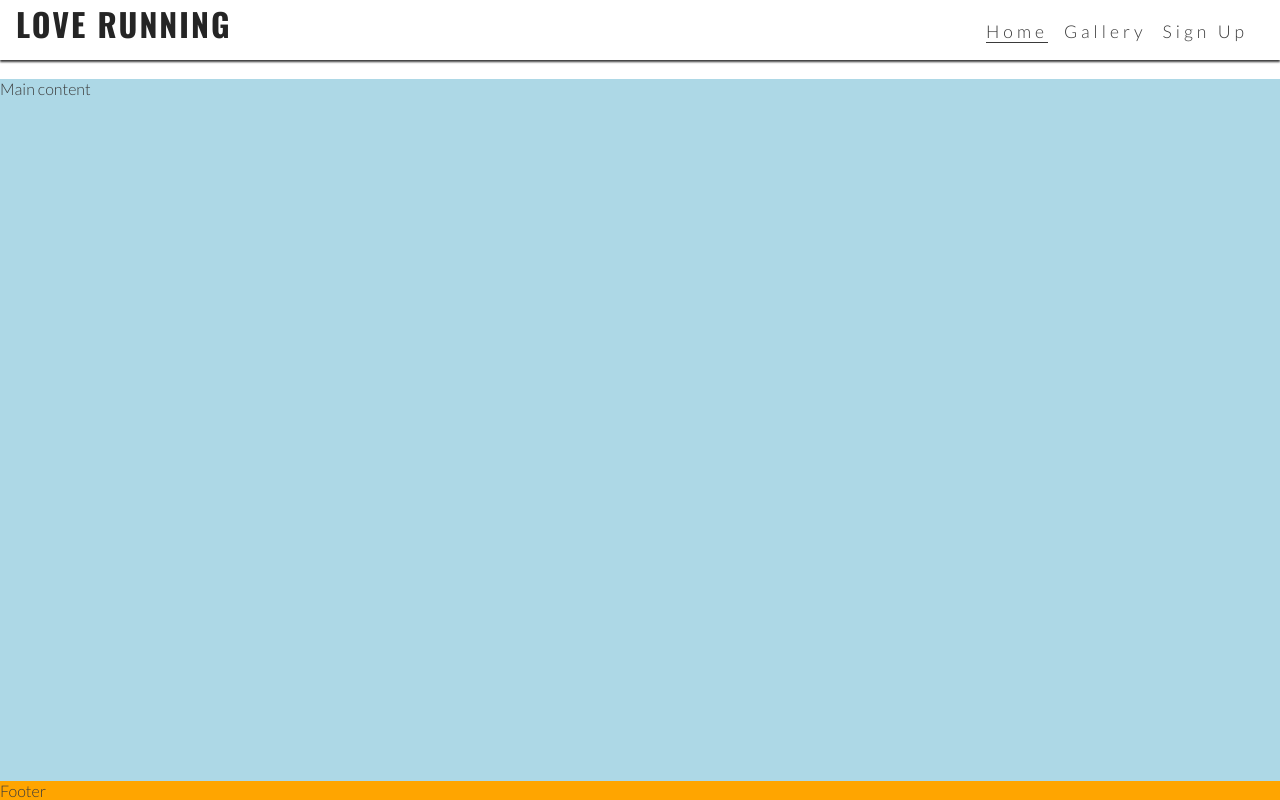
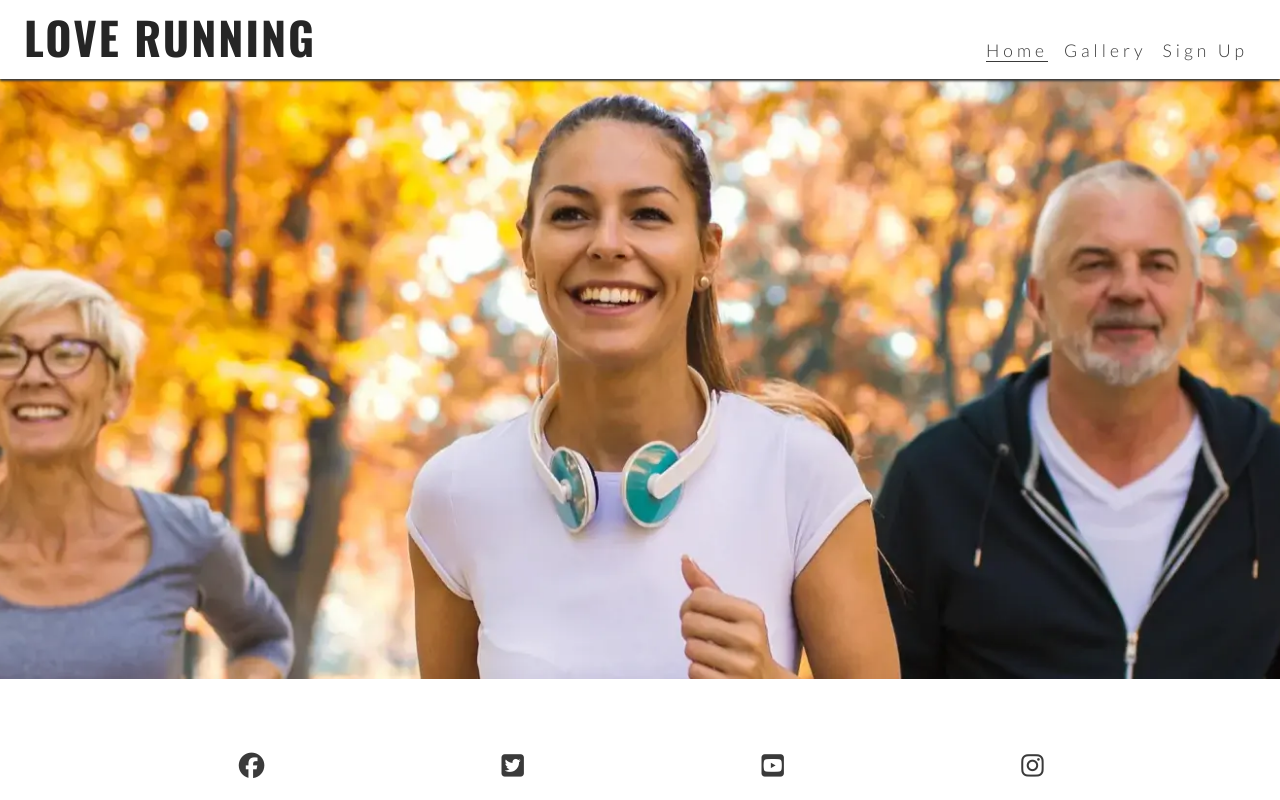
Before and after one commit to iL30N/Love-Running, a plain HTML site: page index.html in a window 1280 px wide. Drawn offline with nearby package versions, Linux system fonts and the light colour scheme.

Commit message:
add hero image

```diff
--- a/assets/css/style.css
+++ b/assets/css/style.css
@@ -84,16 +84,33 @@ nav {
 
 /* Main content */
 main {
-    background-color: lightblue;
     /* Make main element take up any surplus space to push footer down */
     flex: 1 0 auto;
     margin-top: 47px;
 }
 
+/* Hero section */
+#hero {
+    height: 600px;
+    width: 100%;
+    background: url("../images/hero-image.webp") no-repeat center center/cover;
+}
+
 /* Footer */
-footer {
-    background-color: orange;
+#social-networks {
+    text-align: center;
+    padding: 20px 0;
+    display: flex;
+    justify-content: space-evenly;
+    list-style-type: none;
 }
+
+#social-networks i {
+    font-size: 160%;
+    padding: 5%;
+    color: #3a3a3a;
+}
+
 /* Media query: tablets and larger (768px and up) */
 @media screen and (min-width: 768px) {
     /* Header */
@@ -117,7 +134,7 @@ footer {
         display: none;
     }
 
-logo {
+    #logo {
         font-size: 280%;
         line-height: 75px;
         margin: 0 0.5rem;
@@ -128,9 +145,11 @@ logo {
         /* Push main content down to accommodate larger header */
         margin-top: 79px;
     }
+}
 
 /* Large devices (laptops and desktops, 992px and up) */
 @media screen and (min-width: 992px) {
     #menu a:hover{
         border-bottom: 1px solid #3a3a3a;
     }
+}
--- a/index.html
+++ b/index.html
@@ -26,21 +26,51 @@
             <h1 id="logo">Love Running</h1>
         </a>
         <input type="checkbox" id="nav-toggle" name="nav-toggle">
-        <label for="nav-toggle" class="nav-toggle-label">X</label>
+        <label for="nav-toggle" class="nav-toggle-label">
+            <i class="fa-solid fa-bars"></i>
+        </label>
         <nav>
             <ul id="menu">
-                <li><a href="" class="active">Home</a></li>
-                <li><a href="">Gallery</a></li>
-                <li><a href="">Sign Up</a></li>
+                <li><a href="index.html" class="active">Home</a></li>
+                <li><a href="gallery.html">Gallery</a></li>
+                <li><a href="signup.html">Sign Up</a></li>
             </ul>
         </nav>
     </header>
 
     <!-- Main content -->
-    <main>Main content</main>
+    <main>
+        <section id="hero"></section>
+    </main>
 
     <!-- Footer -->
-    <footer>Footer</footer>
+    <footer>
+        <ul id="social-networks">
+            <li>
+                <a href="https://www.facebook.com/" target="_blank" rel="noopener"
+                    aria-label="Visit our Facebook page (opens in a new tab)">
+                    <i class="fa-brands fa-facebook"></i></a>
+            </li>
+            <li>
+                <a href="https://www.twitter.com/" target="_blank" rel="noopener"
+                    aria-label="Visit our Twitter page (opens in a new tab)">
+                    <i class="fa-brands fa-twitter-square"></i></a>
+            </li>
+            <li>
+                <a href="https://www.youtube.com/" target="_blank" rel="noopener"
+                    aria-label="Visit our YouTube page (opens in a new tab)">
+                    <i class="fa-brands fa-youtube-square"></i></a>
+            </li>
+            <li>
+                <a href="https://www.instagram.com/" target="_blank" rel="noopener"
+                    aria-label="Visit our Instagram page (opens in a new tab)">
+                    <i class="fa-brands fa-instagram"></i></a>
+            </li>
+        </ul>
+    </footer>
+
+    <!-- Font Awesome kit -->
+    <script src="https://kit.fontawesome.com/3b20d96fa9.js" crossorigin="anonymous"></script>
 </body>
 
 </html>
```
Also changed, not shown: assets/images/hero-image.webp (added), gallery.html (added), signup.html (added). Lines whose indentation alone changed are shown as unchanged.
